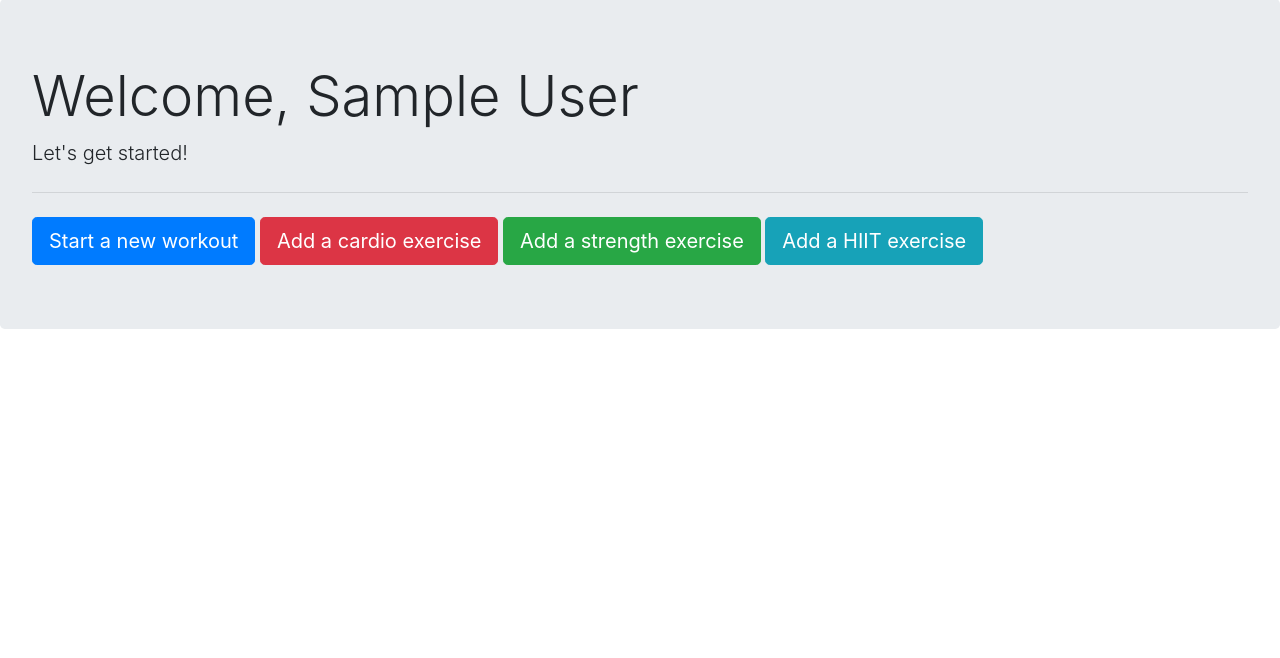
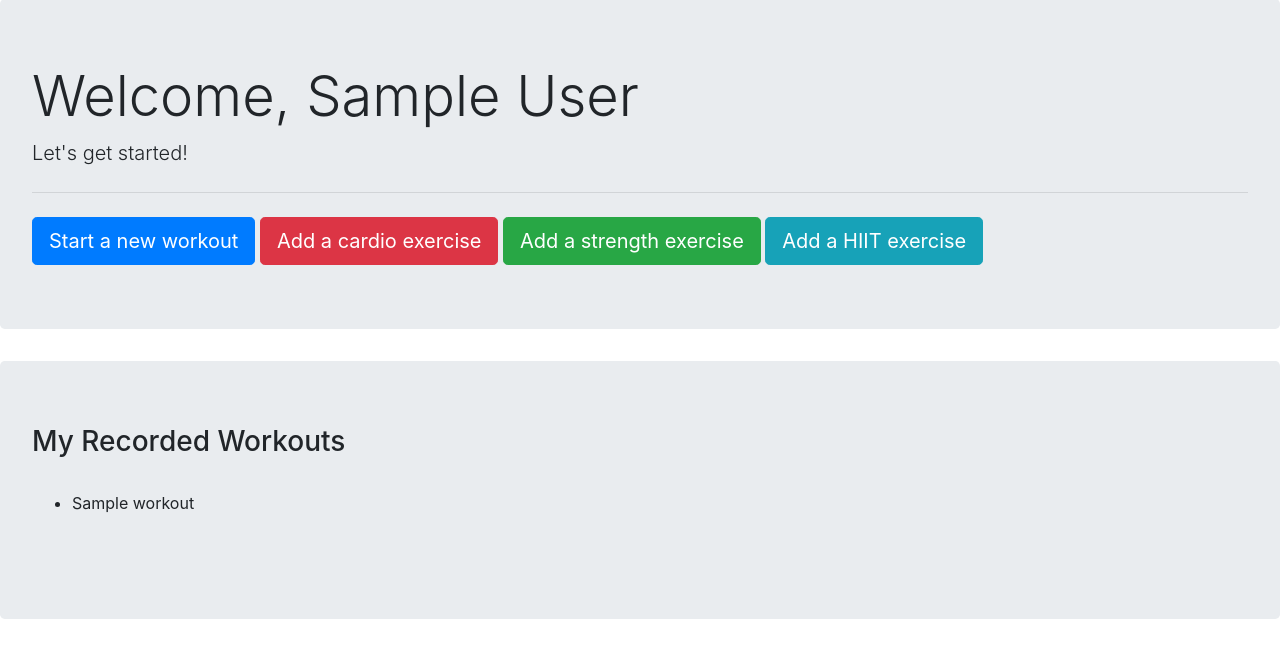
Before and after one commit to furhankhan12/DatabaseWebApp, a Django app: page /home/ in a window 1280 px wide. Shown: the part 57-715 px from the top of the page. Run offline with Django 3.2, Linux system fonts and the light colour scheme; a user stored in the database is signed in; tables that the repository leaves empty hold one stand-in row (values such as "Sample post"); some libraries are stand-ins or nearby versions.

Commit message:
Added Workout ListView to Home

```diff
--- a/hoosworkinout/templates/hoosworkinout/exercise_form.html
+++ b/hoosworkinout/templates/hoosworkinout/exercise_form.html
@@ -3,7 +3,7 @@
 
 {% block content %}
 <div class="card">
-  <h5 class="card-header">Log New Exercise</h5>
+  <h5 class="card-header">Log New Exercise &nbsp;&nbsp;&nbsp;&nbsp;&nbsp;(Pssst - Create a workout first if you haven't already!)</h5>
   <div class="card-body">
     <form method="post">
       {% csrf_token %}
--- a/hoosworkinout/templates/hoosworkinout/home.html
+++ b/hoosworkinout/templates/hoosworkinout/home.html
@@ -10,4 +10,19 @@
       <a class="btn btn-success btn-lg" href="{% url 'new-strength-exercise' %}" role="button">Add a strength exercise</a>
         <a class="btn btn-info btn-lg" href="{% url 'new-hiit-exercise' %}" role="button">Add a HIIT exercise</a>
 </div>
+
+
+<div class="jumbotron">
+
+<h3>My Recorded Workouts</h3>
+&nbsp;
+<ul>
+{% for workout in object_list %}
+    <li>{{ workout.name }}</li>
+    &nbsp;
+{% empty %}
+    <li>No workouts yet - - - What are you waiting for? Get started now!</li>
+{% endfor %}
+</ul>
 {% endblock %}
+</div>
--- a/hoosworkinout/urls.py
+++ b/hoosworkinout/urls.py
@@ -33,7 +33,7 @@ urlpatterns = [
     path(r'load_profile_page/<str:uname>', views.load_profile_page, name='load_profile_page'),
 
     # User views
-    path('home/', views.HomePageView.as_view(), name='home'),
+    path('home/', views.HomeListView.as_view(), name='home'),
     url(r'^profile/(?P<pk>\d+)/$', views.UserUpdate.as_view(), name='profile'),
     path('edit-profile/', views.CreateUserView.as_view(), name='edit-profile'),
     path('new-workout/', views.CreateWorkoutView.as_view(), name='new-workout'),
--- a/hoosworkinout/views.py
+++ b/hoosworkinout/views.py
@@ -1,5 +1,5 @@
 from django.urls import reverse
-from django.views.generic import CreateView, TemplateView, UpdateView
+from django.views.generic import CreateView, TemplateView, UpdateView, ListView
 from .models import Workout, Profile, User, Exercise, Cardio, Strength, Hiit
 from django.contrib.auth import logout
 from django.shortcuts import render, redirect
@@ -7,6 +7,12 @@ from django.contrib.auth.mixins import LoginRequiredMixin
 
 class HomePageView(LoginRequiredMixin, TemplateView):
     template_name = 'hoosworkinout/home.html'
+
+class HomeListView(LoginRequiredMixin, ListView):
+    model = Workout
+    fields = ['name']
+    template_name = 'hoosworkinout/home.html'
+
 
 class ProfileView(LoginRequiredMixin, TemplateView):
     template_name = 'hoosworkinout/profile.html'
```
